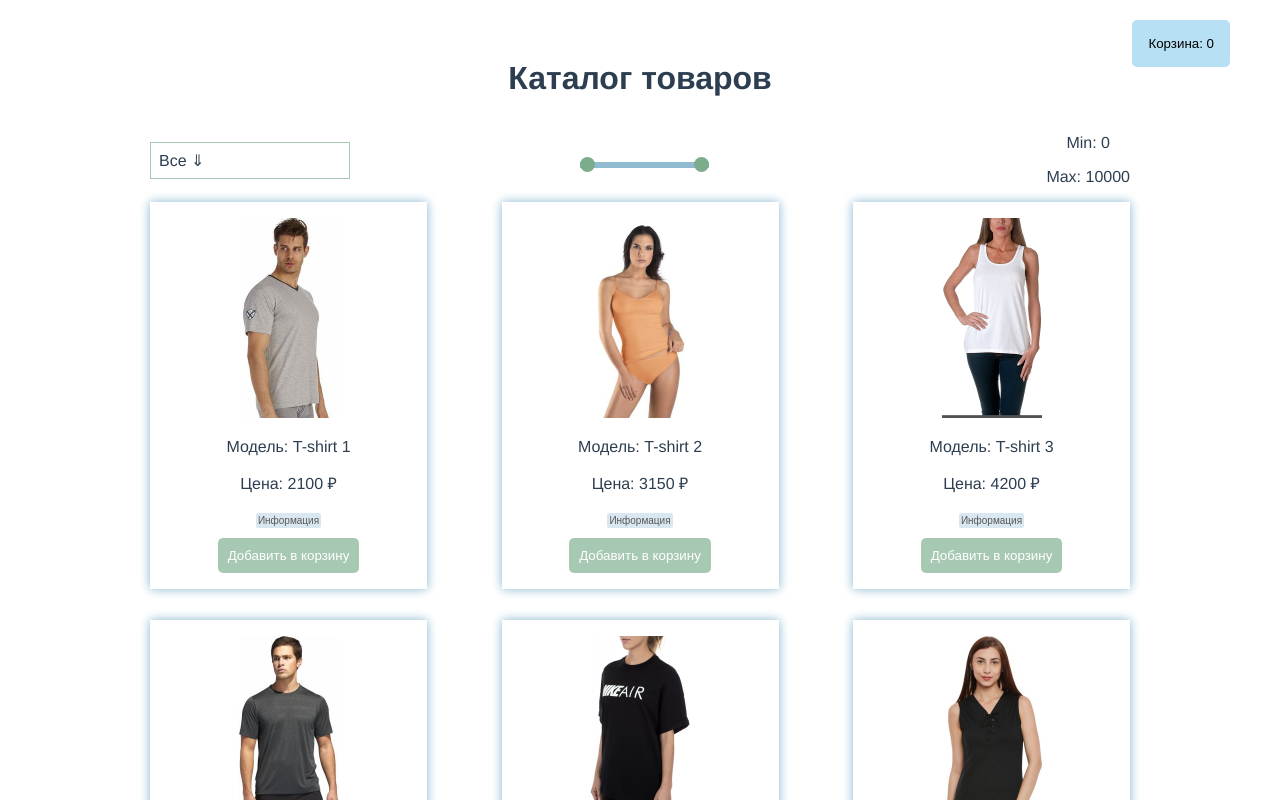
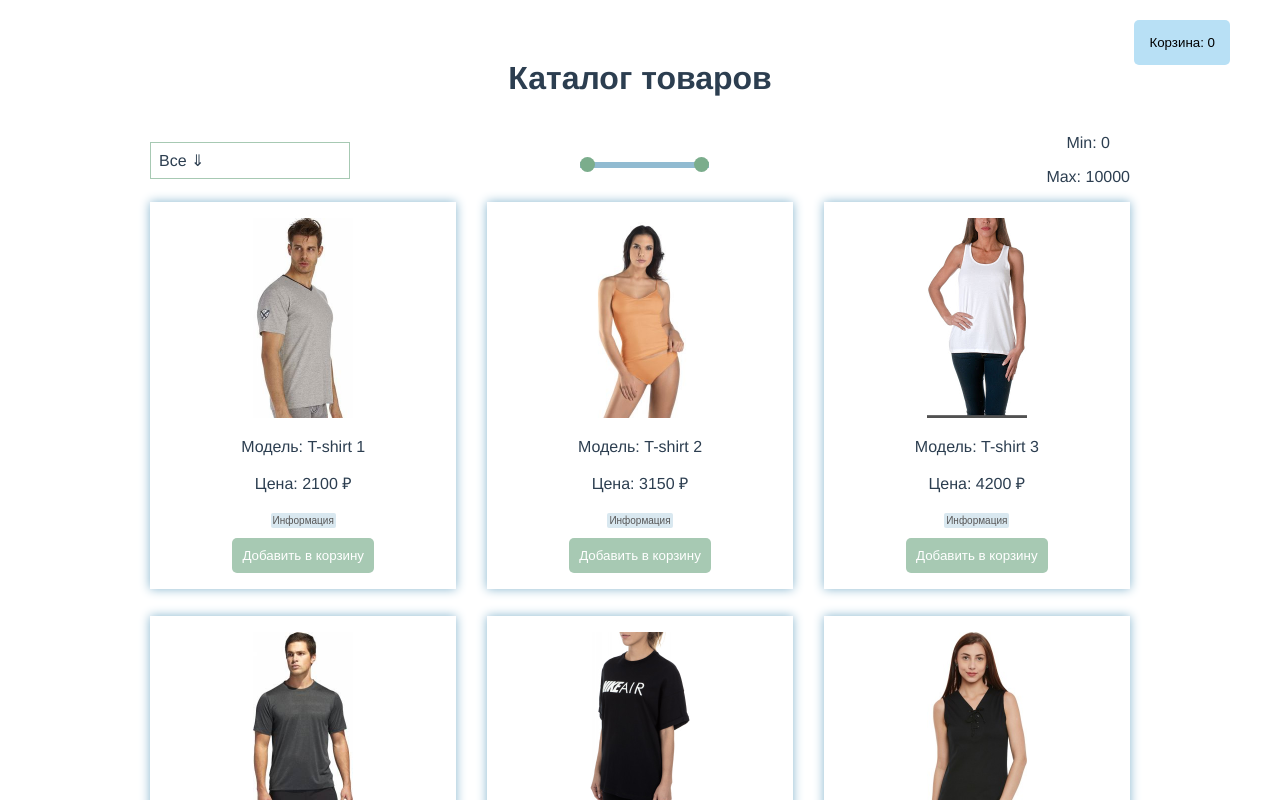
Before and after one commit to maxkolt/your-shop, a Vue app: page /#/ in a window 1280 px wide. Shown: the top 800 px of the page. Built offline with nearby package versions, Linux system fonts and the light colour scheme; data requests are answered from the project's data file.

Commit message:
1) Работа над пуш-уведомлениями, при добавлении товара в корзину

```diff
--- a/src/components/catalog/catalog-item.vue
+++ b/src/components/catalog/catalog-item.vue
@@ -80,10 +80,10 @@ export default {
 
 <style>
 .catalog-item {
-  flex-basis: 25%;
+  flex-basis: 28%;
   box-shadow: 0 0 10px 0 #86b5ce;
   padding: 16px;
-  margin-bottom: 16px;
+  margin-bottom: 27px;
 }
 
 .catalog-item-image {
--- a/src/components/catalog/v-catalog.vue
+++ b/src/components/catalog/v-catalog.vue
@@ -141,14 +141,13 @@ export default {
   flex-wrap: wrap;
   justify-content: space-between;
   align-items: center;
-  grid-gap: 15px;
 }
 
 .v-catalog-link-to-cart {
   position: absolute;
   top: 20px;
   right: 50px;
-  padding: 16px;
+  padding: 15px;
   border-radius: 5px;
   border: none;
   cursor: pointer;
@@ -186,5 +185,4 @@ input[type='range']::-webkit-slider-thumb {
   top: 2px;
   margin-top: -5px;
 }
-
 </style>
```
